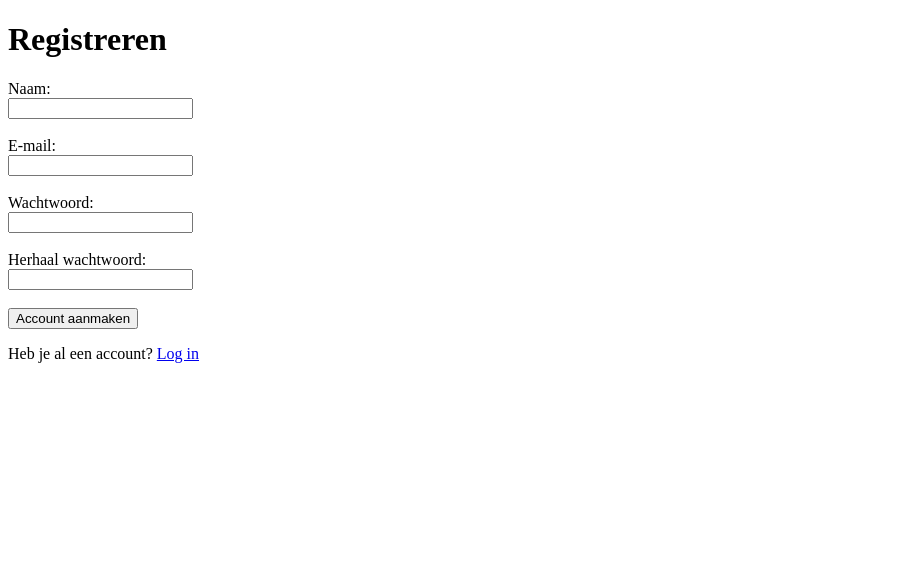
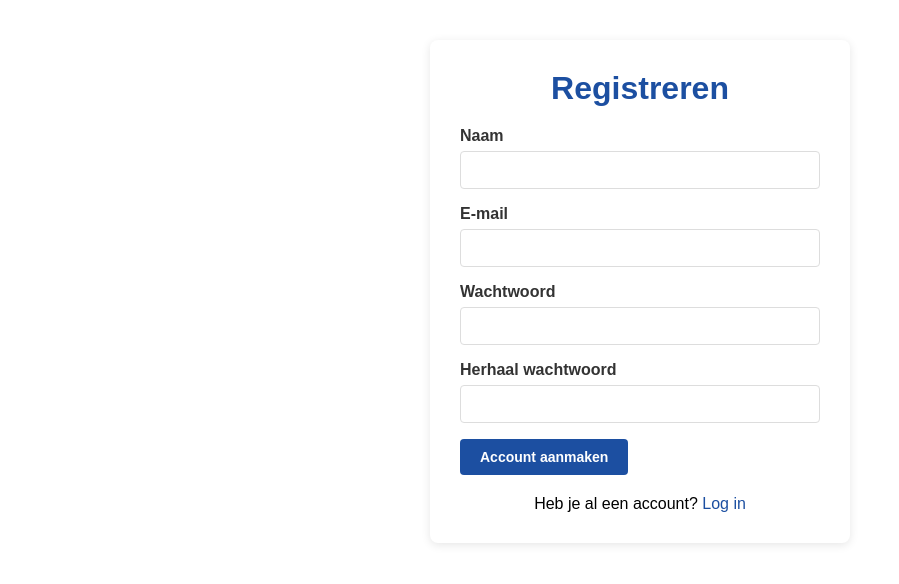
Before and after one commit to Halitelpatron072/Rijschool-Fam, a PHP site: page /register.php in a window 1280 px wide. Shown: the top 584 px of the page, without its empty margins (0-899 px from the left). Run offline with PHP 8.4, Linux system fonts and the light colour scheme.

Commit message:
fix styling

```diff
--- a/css/style.css
+++ b/css/style.css
@@ -144,3 +144,82 @@
         margin-top: 8px;
     }
 }
+
+.form-container {
+    max-width: 420px;
+    margin: 40px auto;
+    padding: 30px;
+    background: #fff;
+    border-radius: 8px;
+    box-shadow: 0 2px 10px rgba(0,0,0,0.1);
+}
+
+.form-container h1 {
+    color: #1c4fa1;
+    margin-bottom: 20px;
+    text-align: center;
+}
+
+.form-group {
+    margin-bottom: 16px;
+}
+
+.form-group label {
+    display: block;
+    margin-bottom: 6px;
+    font-weight: 600;
+    color: #333;
+}
+
+.form-group input {
+    width: 100%;
+    padding: 10px;
+    border: 1px solid #ddd;
+    border-radius: 4px;
+    font-size: 14px;
+}
+
+.form-group input:focus {
+    outline: none;
+    border-color: #1c4fa1;
+}
+
+.btn {
+    display: inline-block;
+    padding: 10px 20px;
+    background: #1c4fa1;
+    color: white;
+    border: none;
+    border-radius: 4px;
+    font-size: 14px;
+    font-weight: 600;
+    cursor: pointer;
+    text-decoration: none;
+    transition: background 0.2s;
+}
+
+.btn:hover {
+    background: #153d80;
+}
+
+.error {
+    color: #b00020;
+    margin-bottom: 16px;
+    padding: 10px;
+    background: #ffe6e6;
+    border-radius: 4px;
+}
+
+.form-footer {
+    margin-top: 20px;
+    text-align: center;
+}
+
+.form-footer a {
+    color: #1c4fa1;
+    text-decoration: none;
+}
+
+.form-footer a:hover {
+    text-decoration: underline;
+}
--- a/register.php
+++ b/register.php
@@ -8,7 +8,6 @@ require __DIR__ . "/auth.php";
 $pdo = require __DIR__ . "/config.php";
 
 $error = null;
-$success = null;
 
 if ($_SERVER["REQUEST_METHOD"] === "POST") {
     $name = trim((string) ($_POST["name"] ?? ""));
@@ -66,53 +65,56 @@ if ($_SERVER["REQUEST_METHOD"] === "POST") {
     <meta charset="UTF-8" />
     <meta name="viewport" content="width=device-width, initial-scale=1.0" />
     <title>Registreren</title>
+    <link rel="stylesheet" href="/css/style.css">
 </head>
 <body>
+    <div class="form-container">
         <h1>Registreren</h1>
 
         <?php if ($error): ?>
-        <p style="color: red;"><?php echo htmlspecialchars(
+            <p class="error"><?php echo htmlspecialchars(
                 $error,
                 ENT_QUOTES,
                 "UTF-8",
             ); ?></p>
         <?php endif; ?>
 
-    <?php if ($success): ?>
-        <p style="color: green;"><?php echo htmlspecialchars(
-            $success,
-            ENT_QUOTES,
-            "UTF-8",
-        ); ?></p>
-    <?php endif; ?>
-
         <form method="POST" autocomplete="off">
-        <label for="name">Naam:</label><br />
+            <div class="form-group">
+                <label for="name">Naam</label>
                 <input type="text" id="name" name="name" value="<?php echo htmlspecialchars(
                     (string) ($_POST["name"] ?? ""),
                     ENT_QUOTES,
                     "UTF-8",
-        ); ?>" required /><br /><br />
+                ); ?>" required />
+            </div>
 
-        <label for="email">E-mail:</label><br />
+            <div class="form-group">
+                <label for="email">E-mail</label>
                 <input type="email" id="email" name="email" value="<?php echo htmlspecialchars(
                     (string) ($_POST["email"] ?? ""),
                     ENT_QUOTES,
                     "UTF-8",
-        ); ?>" required /><br /><br />
+                ); ?>" required />
+            </div>
 
-        <label for="password">Wachtwoord:</label><br />
-        <input type="password" id="password" name="password" required /><br /><br />
+            <div class="form-group">
+                <label for="password">Wachtwoord</label>
+                <input type="password" id="password" name="password" required />
+            </div>
 
-        <label for="password_confirm">Herhaal wachtwoord:</label><br />
-        <input type="password" id="password_confirm" name="password_confirm" required /><br /><br />
+            <div class="form-group">
+                <label for="password_confirm">Herhaal wachtwoord</label>
+                <input type="password" id="password_confirm" name="password_confirm" required />
+            </div>
 
-        <button type="submit">Account aanmaken</button>
+            <button type="submit" class="btn">Account aanmaken</button>
         </form>
 
-    <p>
+        <p class="form-footer">
             Heb je al een account?
             <a href="/login.php">Log in</a>
         </p>
+    </div>
 </body>
 </html>
```
Also changed, not shown: login.php (+10 -11 lines). Lines whose indentation alone changed are shown as unchanged.
